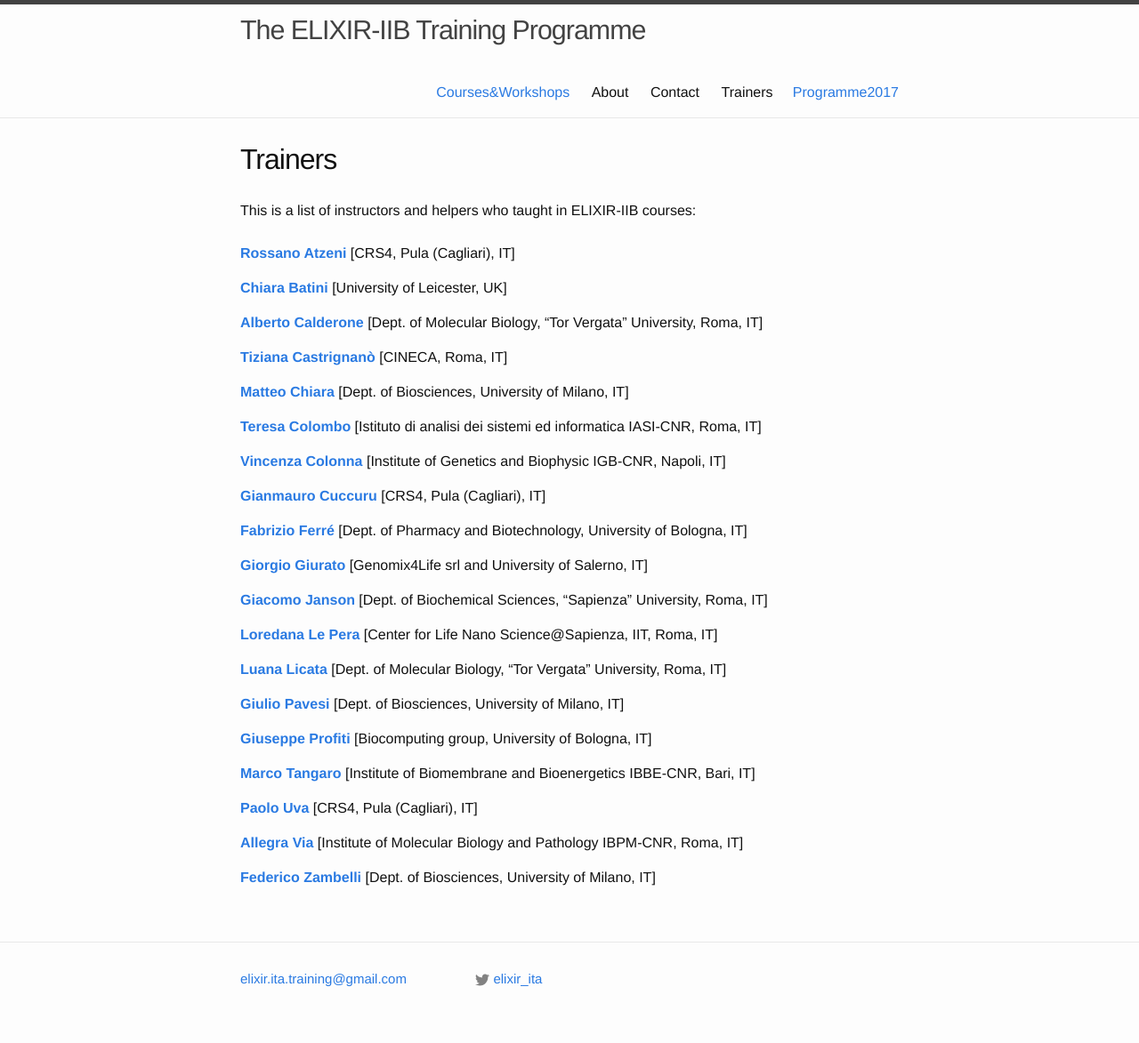
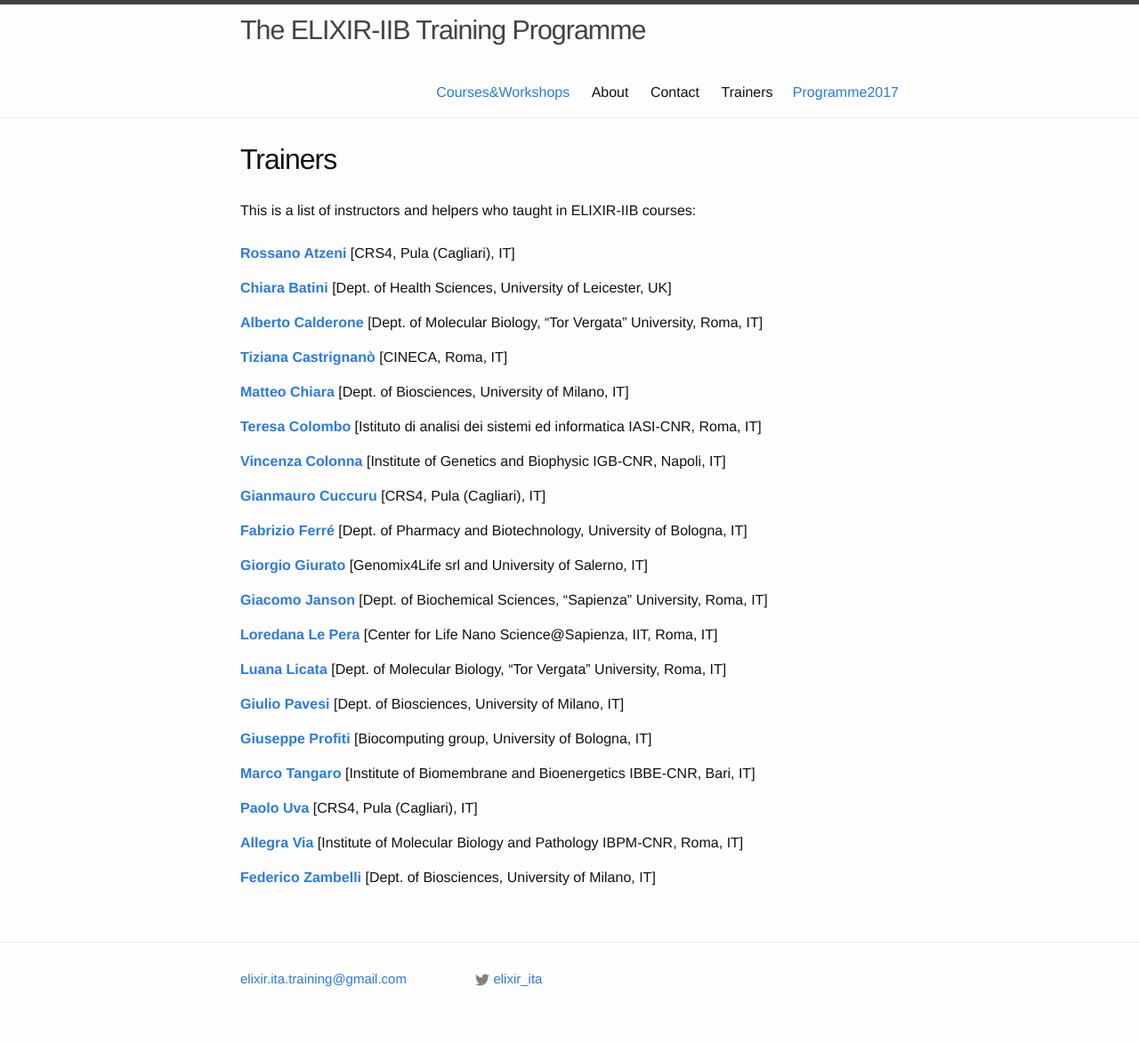
Before and after one commit to ELIXIR-IIB-training/website, a Jekyll site: the page built from _pages/04-trainers.md, in a window 1280 px wide. Shown: the whole page at 89% size. Built offline with Jekyll 4.4.1, drawn with Linux system fonts in a browser that asks for light colours.

Commit message:
Add affiliations

```diff
--- a/_pages/04-trainers.md
+++ b/_pages/04-trainers.md
@@ -9,7 +9,7 @@ permalink: /trainers/
  <br>
 [**Rossano Atzeni**](http://www.crs4.it/peopledetails/357/rossano-atzeni/) [CRS4, Pula (Cagliari), IT]<br>
 
-[**Chiara Batini**](../instructors/chiara_batini.html) [University of Leicester, UK]<br>
+[**Chiara Batini**](../instructors/chiara_batini.html) [Dept. of Health Sciences, University of Leicester, UK]<br>
 
 [**Alberto Calderone**](../instructors/alberto_calderone.html) [Dept. of Molecular Biology, "Tor Vergata" University,  Roma, IT]<br>
 
```
